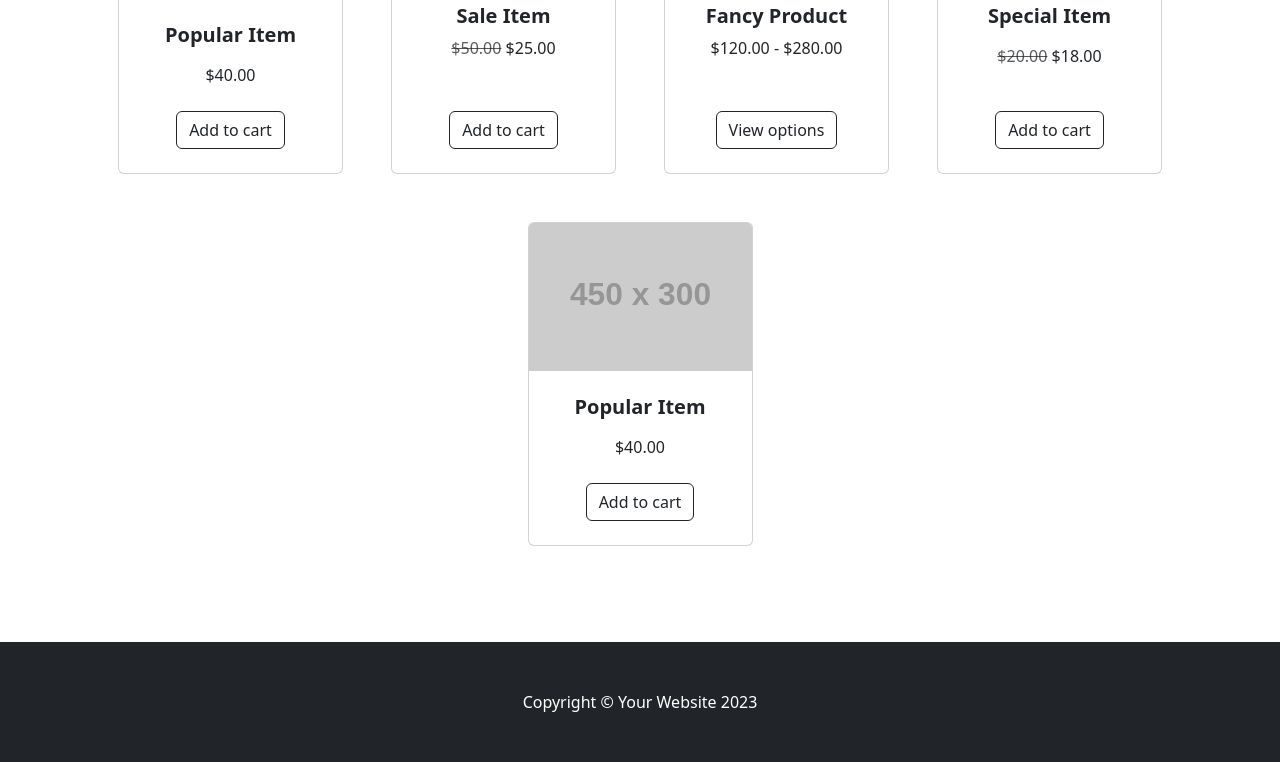
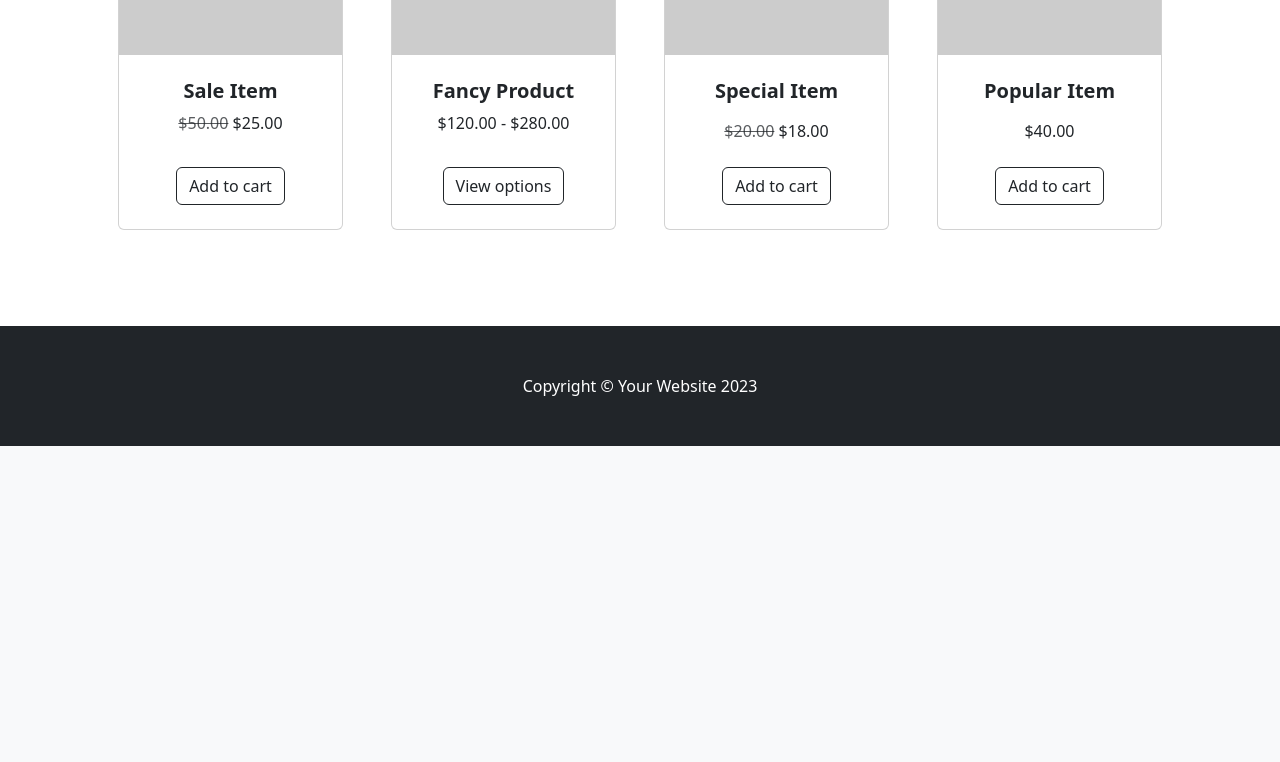
Before and after one commit to rauan06/ecommerce-website, a Django app: page / in a window 1280 px wide. Shown: the part 1010-1772 px from the top of the page. After the commit the page ends 1456 px from the top, so only its background shows below. Run offline with Django 5.2, Linux system fonts and the light colour scheme; tables that the repository leaves empty hold one stand-in row (values such as "Sample post"); grey boxes marked "Sample" are stand-in pictures; grey boxes labelled with a size stand in for pictures from a placeholder-image service; some libraries are stand-ins or nearby versions.

Commit message:
Small changes

```diff
--- a/homepages/templates/index.html
+++ b/homepages/templates/index.html
@@ -22,7 +22,9 @@
                 <div class="col mb-5">
                     <div class="card h-100">
                         <!-- Product image-->
-                                <img class="card-img-top" src="{{ product.image| cut:"homepages/"}}" alt="..." />
+                        <div class="d-flex justify-content-center align-items-center" style="height: 250px;">
+                            <img class="card-img-top" src="{{ product.image|cut:"homepages/" }}" alt="..." style="max-height: 100%; max-width: 100%; object-fit: contain;">
+                        </div>
                         <!-- Product details-->
                         <div class="card-body p-4">
                             <div class="text-center">
@@ -39,28 +41,6 @@
                     </div>
                 </div>
                 {% endfor %}
-                    {% for product in products %}
-                        <div class="col mb-5">
-                            <div class="card h-100">
-                                <!-- Product image-->
-                                <img class="card-img-top" src="{{ product.image| cut:"homepages/"}}" alt="..." />
-                                <!-- Product details-->
-                                <div class="card-body p-4">
-                                    <div class="text-center">
-                                        <!-- Product name-->
-                                        <h5 class="fw-bolder">{{ product.name }}</h5>
-                                        <!-- Product price-->
-                                        $40.00 - $80.00
-                                    </div>
-                                </div>
-                                <!-- Product actions-->
-                                <div class="card-footer p-4 pt-0 border-top-0 bg-transparent">
-                                    <div class="text-center"><a class="btn btn-outline-dark mt-auto" href="#">View options</a></div>
-                                </div>
-                            </div>
-                        </div>
-                    {% endfor %}
-
                 <div class="col mb-5">
                     <div class="card h-100">
                         <!-- Sale badge-->
```
Lines whose indentation alone changed are shown as unchanged.
